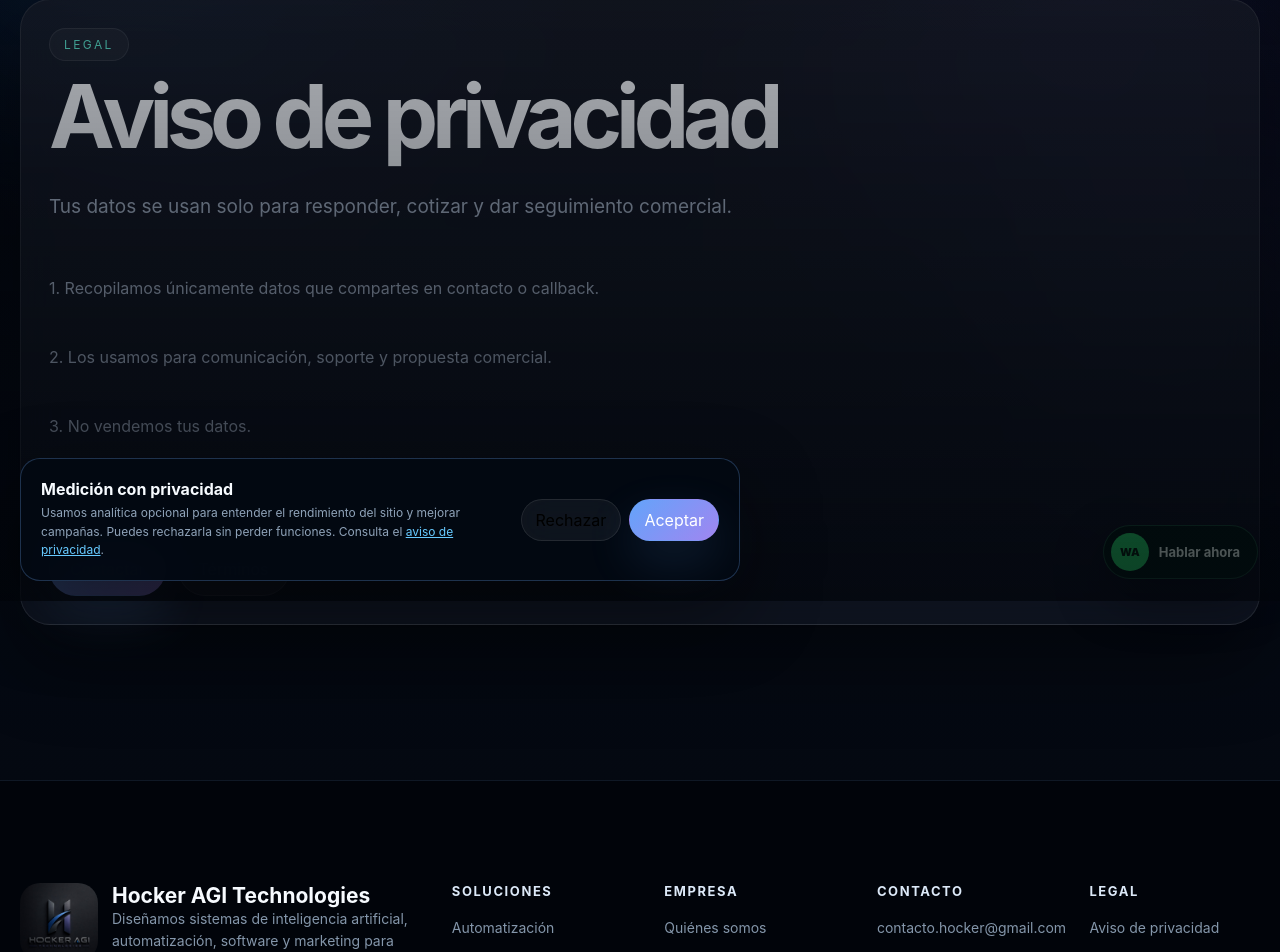
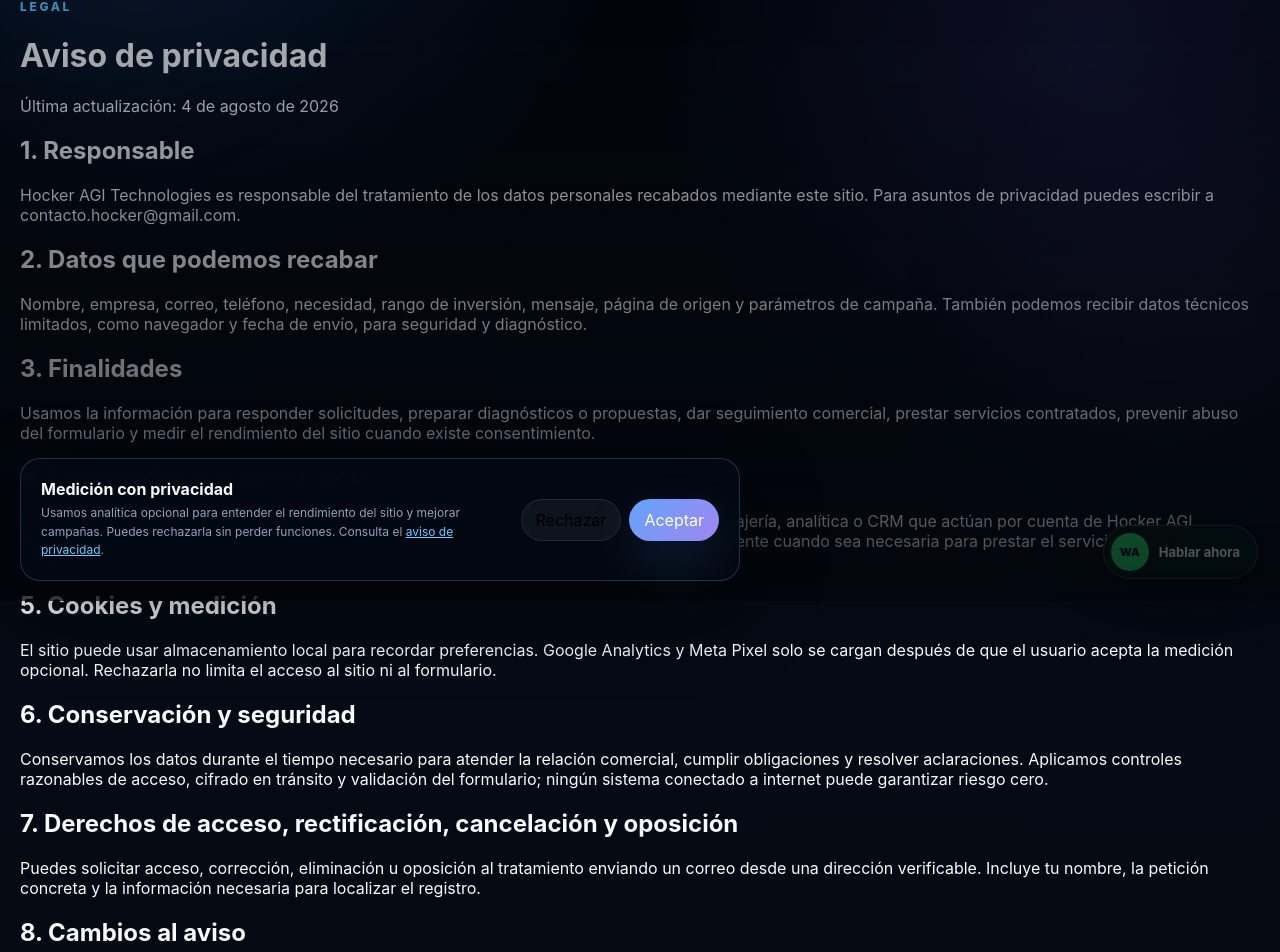
Before and after one commit to HockerAGI/hocker.agi, a Next.js app: page /legal/privacy in a window 1280 px wide. Shown: the part 199-1151 px from the top of the page. Built offline with nearby package versions, Linux system fonts and the light colour scheme.

Commit message:
fix(legal): expand privacy notice for leads and analytics

```diff
--- a/src/app/legal/privacy/page.tsx
+++ b/src/app/legal/privacy/page.tsx
@@ -1,31 +1,85 @@
 import type { Metadata } from "next";
 import Link from "next/link";
+import { PUBLIC_SITE } from "@/lib/public-site";
 
 export const metadata: Metadata = {
   title: "Aviso de privacidad",
-  description: "Aviso de privacidad del sitio oficial de Hocker AGI Technologies.",
+  description: "Aviso de privacidad aplicable al sitio, formularios y medición de Hocker AGI Technologies.",
+  alternates: { canonical: "/legal/privacy" },
 };
 
 export default function PrivacyPage() {
   return (
-    <div className="section">
-      <div className="container">
-        <div className="panel legal-panel">
-          <div className="kicker">Legal</div>
-          <h1 className="hero-title">Aviso de privacidad</h1>
-          <p className="hero-text">Tus datos se usan solo para responder, cotizar y dar seguimiento comercial.</p>
-          <div className="legal-list">
-            <p>1. Recopilamos únicamente datos que compartes en contacto o callback.</p>
-            <p>2. Los usamos para comunicación, soporte y propuesta comercial.</p>
-            <p>3. No vendemos tus datos.</p>
-            <p>4. Puedes solicitar corrección o eliminación desde contacto.</p>
-          </div>
-          <div className="hero-actions">
-            <Link href="/contacto" className="button button-primary button-big">Contactar</Link>
-            <Link href="/legal/terms" className="button button-secondary button-big">Términos</Link>
-          </div>
+    <main className="section legal-page">
+      <div className="container narrow-container">
+        <p className="eyebrow">LEGAL</p>
+        <h1>Aviso de privacidad</h1>
+        <p className="legal-updated">Última actualización: 4 de agosto de 2026</p>
+
+        <div className="legal-content">
+          <section>
+            <h2>1. Responsable</h2>
+            <p>
+              {PUBLIC_SITE.brand} es responsable del tratamiento de los datos personales recabados mediante este sitio. Para asuntos de privacidad puedes escribir a {" "}
+              <a href={`mailto:${PUBLIC_SITE.email}`}>{PUBLIC_SITE.email}</a>.
+            </p>
+          </section>
+
+          <section>
+            <h2>2. Datos que podemos recabar</h2>
+            <p>
+              Nombre, empresa, correo, teléfono, necesidad, rango de inversión, mensaje, página de origen y parámetros de campaña. También podemos recibir datos técnicos limitados, como navegador y fecha de envío, para seguridad y diagnóstico.
+            </p>
+          </section>
+
+          <section>
+            <h2>3. Finalidades</h2>
+            <p>
+              Usamos la información para responder solicitudes, preparar diagnósticos o propuestas, dar seguimiento comercial, prestar servicios contratados, prevenir abuso del formulario y medir el rendimiento del sitio cuando existe consentimiento.
+            </p>
+          </section>
+
+          <section>
+            <h2>4. Encargados y transferencias</h2>
+            <p>
+              Los datos pueden procesarse mediante proveedores de hosting, automatización, correo, mensajería, analítica o CRM que actúan por cuenta de Hocker AGI Technologies. No vendemos datos personales. Una transferencia adicional se realizará únicamente cuando sea necesaria para prestar el servicio o exista obligación legal.
+            </p>
+          </section>
+
+          <section>
+            <h2>5. Cookies y medición</h2>
+            <p>
+              El sitio puede usar almacenamiento local para recordar preferencias. Google Analytics y Meta Pixel solo se cargan después de que el usuario acepta la medición opcional. Rechazarla no limita el acceso al sitio ni al formulario.
+            </p>
+          </section>
+
+          <section>
+            <h2>6. Conservación y seguridad</h2>
+            <p>
+              Conservamos los datos durante el tiempo necesario para atender la relación comercial, cumplir obligaciones y resolver aclaraciones. Aplicamos controles razonables de acceso, cifrado en tránsito y validación del formulario; ningún sistema conectado a internet puede garantizar riesgo cero.
+            </p>
+          </section>
+
+          <section>
+            <h2>7. Derechos de acceso, rectificación, cancelación y oposición</h2>
+            <p>
+              Puedes solicitar acceso, corrección, eliminación u oposición al tratamiento enviando un correo desde una dirección verificable. Incluye tu nombre, la petición concreta y la información necesaria para localizar el registro.
+            </p>
+          </section>
+
+          <section>
+            <h2>8. Cambios al aviso</h2>
+            <p>
+              Las modificaciones se publicarán en esta página con su fecha de actualización. Cuando el cambio sea material, se podrá mostrar un aviso adicional en el sitio.
+            </p>
+          </section>
+        </div>
+
+        <div className="section-actions">
+          <Link href="/contacto" className="button button-primary">Contactar</Link>
+          <Link href="/legal/terms" className="button button-secondary">Términos y condiciones</Link>
         </div>
       </div>
-    </div>
+    </main>
   );
 }
```
